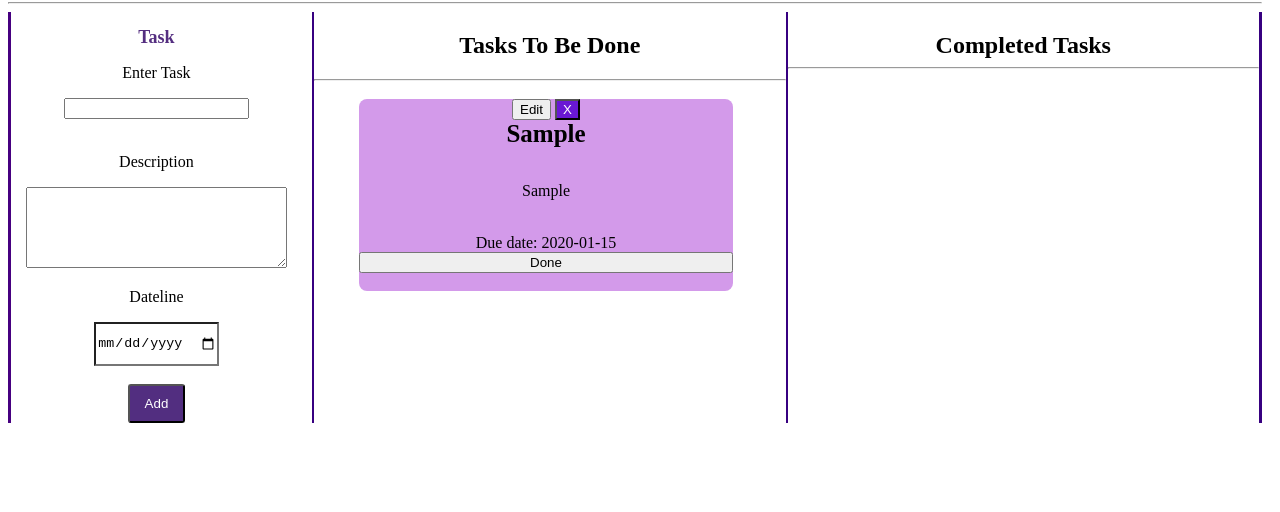
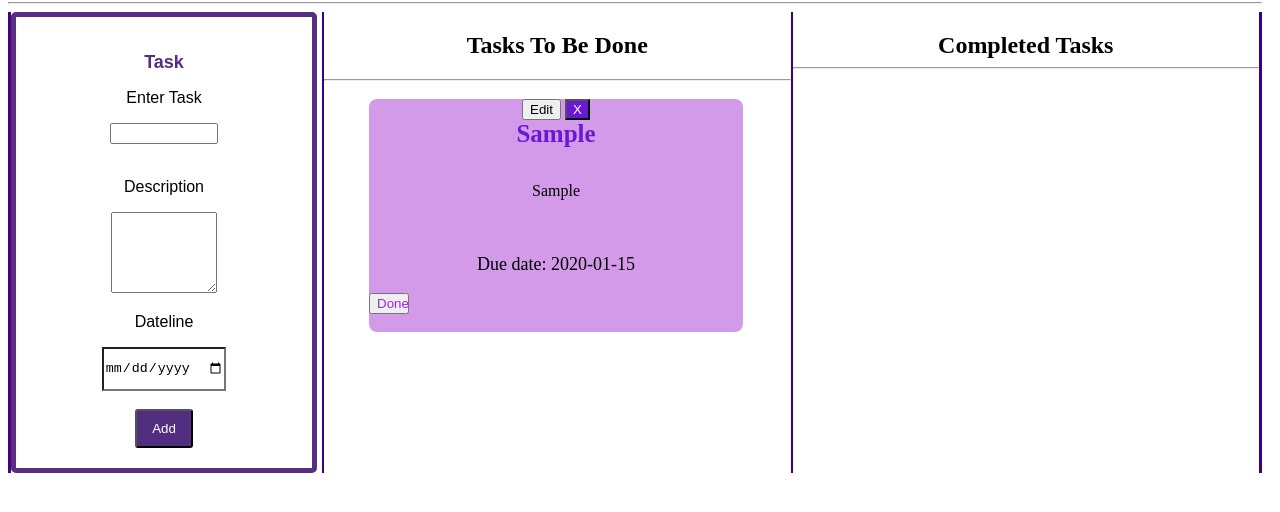
Before and after one commit to koechcoding/CRUD_NO_LIB, a plain HTML site: page index.html in a window 1280 px wide. Both pictures are taken after typing "Sample", "Sample", "2020-01-15" into the empty fields and a click on the button "Add". Shown: the part 116-628 px from the top of the page. Drawn offline with Linux system fonts and the light colour scheme.

Commit message:
no libraries

```diff
--- a/index.css
+++ b/index.css
@@ -18,10 +18,10 @@
 }
 .date-control{
     height: 40px;
-    background-color: white;
+    background-color: rgb(255, 255, 255);
 }
 form-control{
-    width: 100px;
+    width: 500px;
 }
 .todo {
     padding-top: 30px;
@@ -79,7 +79,6 @@ form-control{
   grid-template-columns: repeat(1, 2fr);
   width: 30vw;
 }
-}
 .modal-btn {
   background: #d41818;
   border: none;
@@ -104,9 +103,8 @@ form-control{
 }
 .title-text{
     font-size: 25px;
-    text-transform: capitalize;
     font-weight: bolder;
-    margin-bottom: 0;
+    color: #6918d4;
   }
   tasks-title{
     color: #522e80;
@@ -115,9 +113,7 @@ form-control{
     color: #542e80;
     font-weight: bolder;
     font-size: large;
-#text{
-    color: #d41818;
-}
+  }
 .msg{
     color: #7018d4;
 }
@@ -131,9 +127,12 @@ form-control{
     margin-top: 20px;
   }
   .button{
-    background-color: #9f21f3;
-    width: 199px;
-  }
+    color: #9f21f3;
+    width: 40px;
+    align-items: center;
+    text-align: center;
+
+ }
   @media (min-width: 480px) {
     .fill-form {
       /* background: #fff; */
--- a/index.js
+++ b/index.js
@@ -6,7 +6,6 @@ let text = document.getElementById("text");
 let tasks = document.getElementById("tasks");
 let tasks2 = document.getElementById("tasks2");
 let add = document.getElementById("add");
-let modal = document.querySelector(".modal");
 
 
    let todoTusk = [];
@@ -44,8 +43,8 @@ let modal = document.querySelector(".modal");
           <br />
           <p>${x.description}</p>
           <br />
-          <span class="date-text">Due date: ${x.date}</span>
-          <button type="button" class="button" onClick="changeListener(this)" >Done</button><br />
+          <span class="date-text">Due date: ${x.date}</span><br />
+          <button  class="button" onClick="changeListener(this)" >Done</button><br />
 
         </li>
       `);
```
